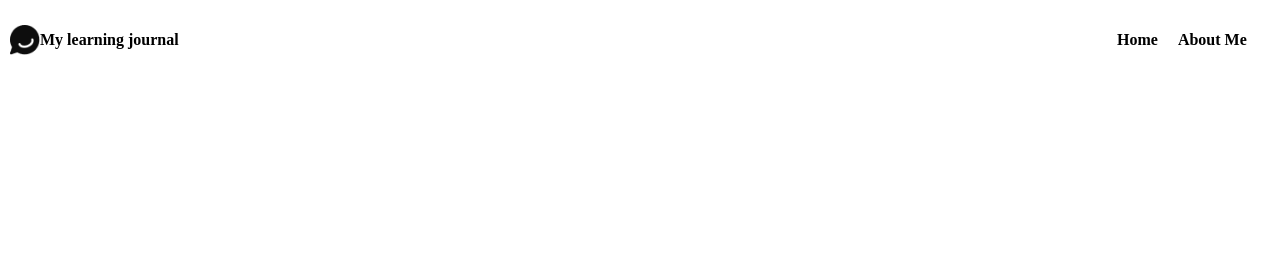
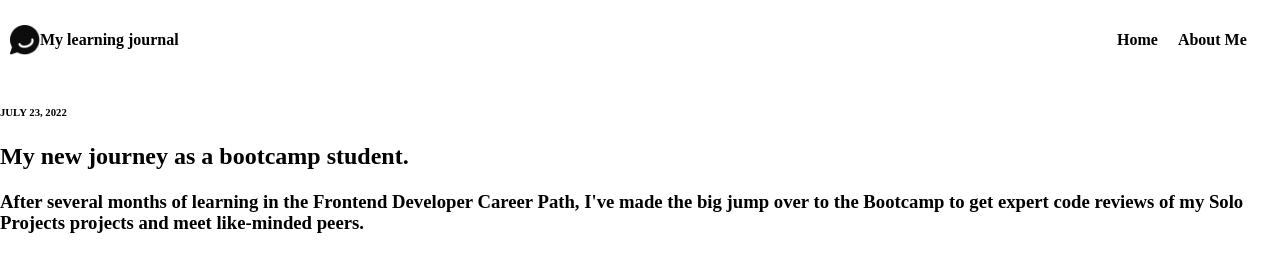
Before and after one commit to fulyaertay/responsive-design-practices, a website built with Vite: page 4-journal-site/index.html in a window 1280 px wide. Built offline with nearby package versions, Linux system fonts and the light colour scheme; files whose address does not match are found by name.

```diff
--- a/4-journal-site/index.html
+++ b/4-journal-site/index.html
@@ -22,6 +22,16 @@
 
         </header>
         <div class="image-content">
+           <div class="date">
+            <h6>JULY 23, 2022</h6>
+           </div>
+           <div class="date">
+            <h2>My new journey as a bootcamp student.</h2>
+           </div>
+
+           <div class="content">
+            <h3>After several months of learning in the Frontend Developer Career Path, I've made the big jump over to the Bootcamp to get expert code reviews of my Solo Projects projects and meet like-minded peers.</h3>
+           </div>
 
 
 
```
